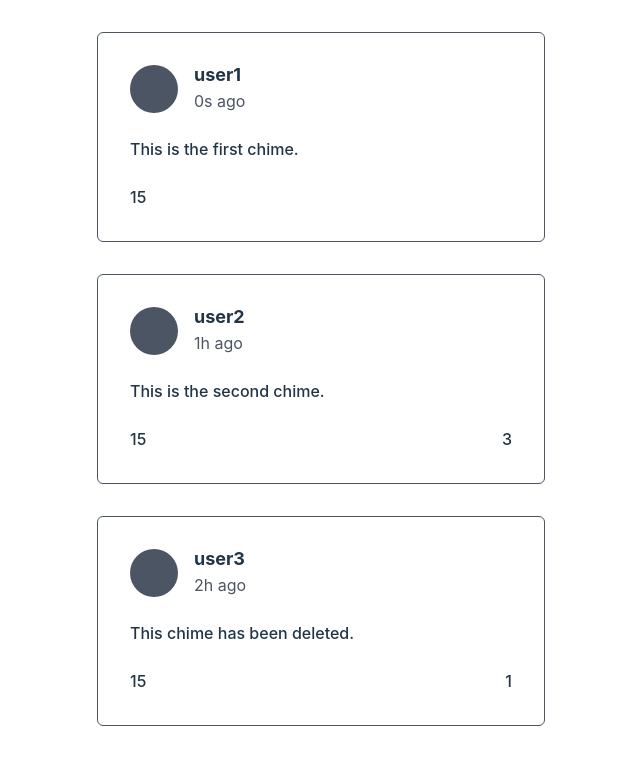
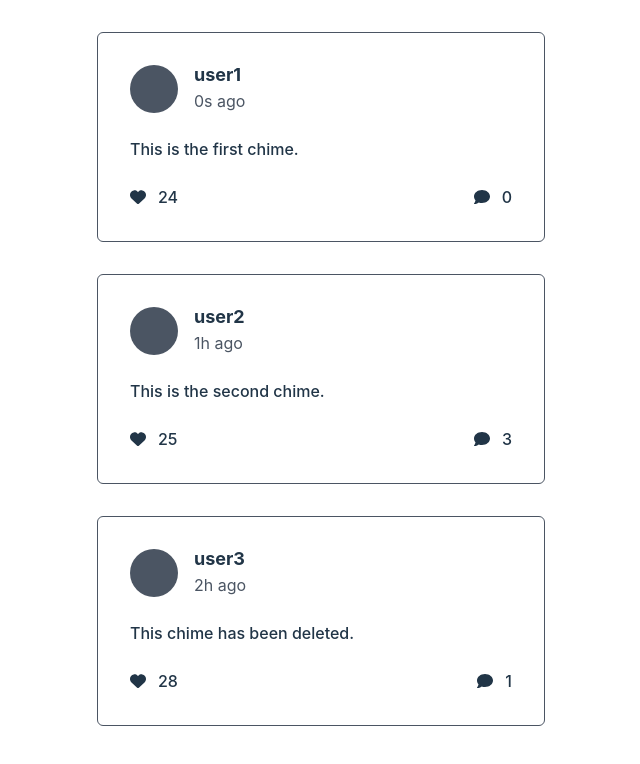
Before and after one commit to chrisisler/chime, a React (Vite) app in the folder client/: page / in a window 1280 px wide. Shown: the top 764 px of the page, without its empty margins (319-959 px from the left). Built offline with nearby package versions, Linux system fonts and the light colour scheme.

Commit message:
components

```diff
--- a/client/package.json
+++ b/client/package.json
@@ -10,6 +10,9 @@
     "preview": "vite preview"
   },
   "dependencies": {
+    "@fortawesome/fontawesome-svg-core": "^6.6.0",
+    "@fortawesome/free-solid-svg-icons": "^6.6.0",
+    "@fortawesome/react-fontawesome": "^0.2.2",
     "@tanstack/react-query": "^5.59.15",
     "react": "^18.3.1",
     "react-dom": "^18.3.1"
--- a/client/src/App.tsx
+++ b/client/src/App.tsx
@@ -1,5 +1,6 @@
-import { formatUnix, useChimes } from './api';
+import { useChimes } from './api';
 import { CreateChime, Loading } from './components';
+import { ChimeView } from './components/ChimeView';
 import { St8View } from './St8';
 
 export default function App() {
@@ -12,29 +13,8 @@ export default function App() {
       <St8View data={chimes} loading={() => <Loading />} error={() => null}>
         {chimes => (
           <>
-            {chimes.map(chime => (
-              <div
-                key={chime.id}
-                className="border-gray-600 rounded-md p-8 border space-y-6"
-              >
-                <div className="flex space-x-4">
-                  <div className="h-12 w-12 rounded-full bg-gray-600" />
-
-                  <div className="-mt-1">
-                    <p className="font-bold text-lg">{chime.by}</p>
-                    <p className="text-gray-600">{formatUnix(chime.time)}</p>
-                  </div>
-                </div>
-
-                <p className="font-medium">{chime.text}</p>
-
-                <div className="justify-between flex font-medium">
-                  <p>15</p>
-                  {chime.kids.length
-                    ? <p>{chime.kids.length}</p>
-                    : null}
-                </div>
-              </div>
+            {chimes.map(c => (
+              <ChimeView key={c.id} chime={c} />
             ))}
           </>
         )}
--- /dev/null
+++ b/client/src/Components/ChimeView.tsx
@@ -0,0 +1,38 @@
+import { faComment, faHeart } from "@fortawesome/free-solid-svg-icons";
+import { FontAwesomeIcon } from "@fortawesome/react-fontawesome";
+import { FC, useState } from "react";
+
+import { Chime } from "../interfaces"
+import { formatUnix } from "../api";
+
+export const ChimeView: FC<{ chime: Chime }> = ({ chime }) => {
+  // for now
+  const [liked, setLike] = useState(false);
+
+  return (
+    <div className="border-gray-600 rounded-md p-8 border space-y-6">
+      <div className="flex space-x-4">
+        <div className="h-12 w-12 rounded-full bg-gray-600" />
+
+        <div className="-mt-1">
+          <p className="font-bold text-lg">{chime.by}</p>
+          <p className="text-gray-600">{formatUnix(chime.time)}</p>
+        </div>
+      </div>
+
+      <p className="font-medium">{chime.text}</p>
+
+      <div className="justify-between flex font-medium">
+        <div className="flex space-x-3 items-center" onClick={() => setLike(b => !!b)}>
+          <FontAwesomeIcon icon={faHeart} />
+          <p>{chime.text.length + (liked ? 1 : 0)}</p>
+        </div>
+
+        <div className="flex space-x-3 items-center">
+          <FontAwesomeIcon icon={faComment} />
+          <p>{chime.kids.length}</p>
+        </div>
+      </div>
+    </div>
+  );
+};
```
Also changed, not shown: 1 other file (tests, documents, lock files or other folders).
